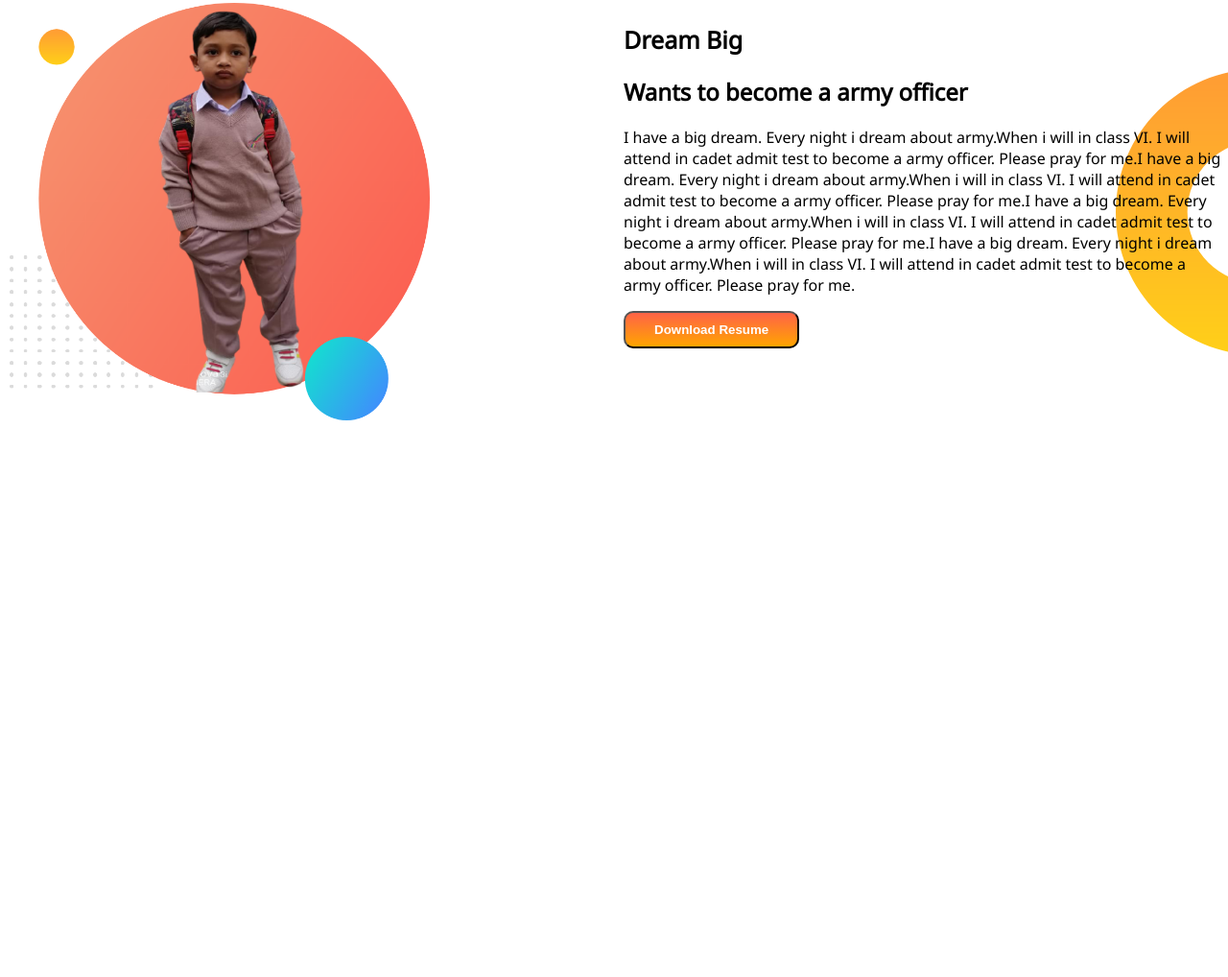
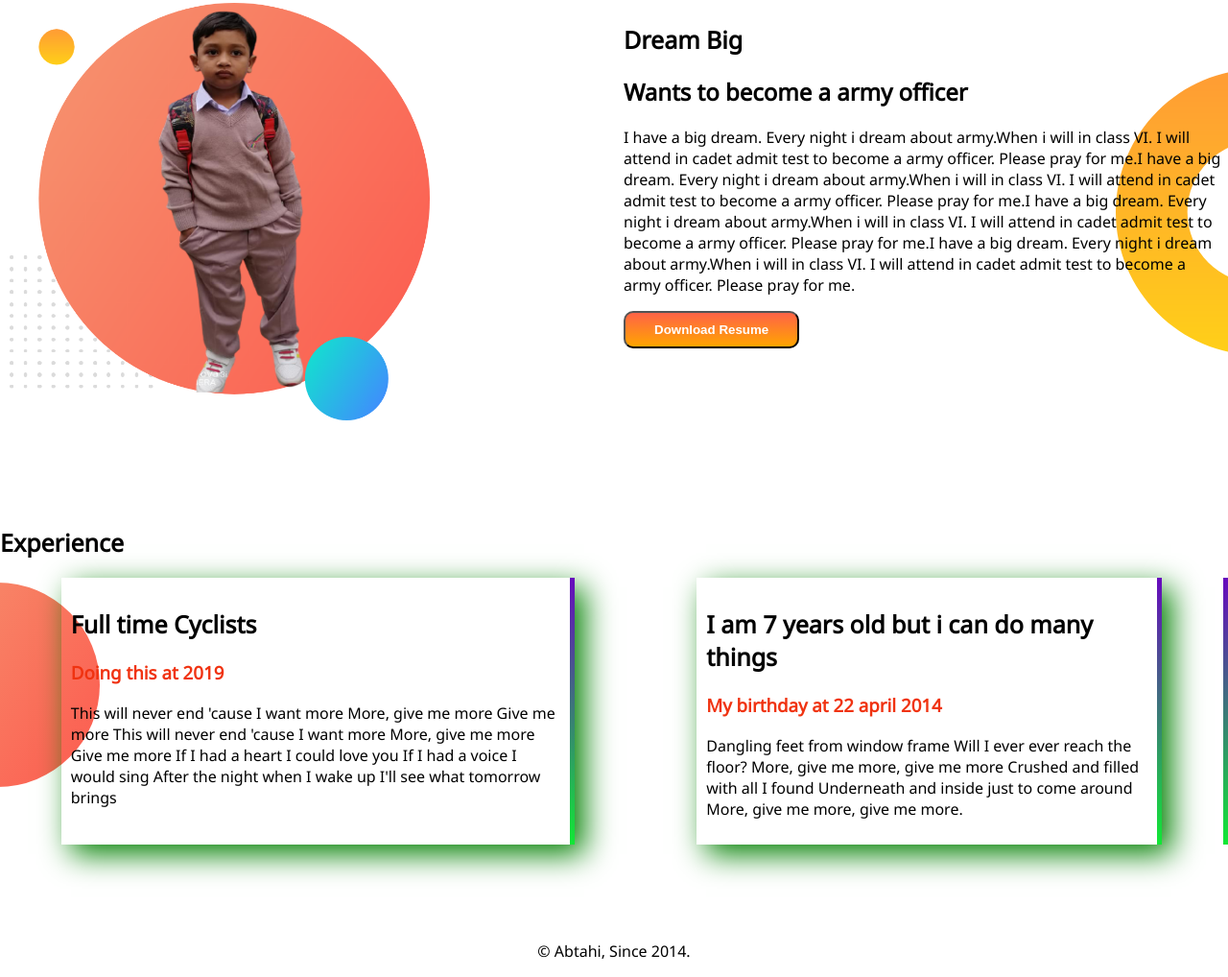
Before and after one commit to KayserEKhuda/myProtfolio, a plain HTML site: page index.html in a window 1280 px wide. Shown: the part 547-1565 px from the top of the page at 96% size. Before the commit the page ends 1095 px from the top, so only its background shows below. Drawn offline with Linux system fonts and the light colour scheme; a web font is replaced by a local one.

Commit message:
Expereince & footer added

```diff
--- a/index.html
+++ b/index.html
@@ -11,9 +11,10 @@
     <link rel="stylesheet" href="style.css">
 </head>
 <body>
-    <section class="top-banner">
+    <section class="top-banner flexible-con">
         <div class="content">
-            <h1>Wellcome to <br><span>Abtahi Rahman</span> World</h1>
+            <h1>Wellcome to </h1>
+                <h1 ><span class="set-color">Abtahi Rahman </span>World</h1>
             <h2>Top Cyclists in Shahjadpur. Now deals with bike.  </h2>
             <p>
                 My name is Abtahi Rahman. I am from Shahjadpur, sirajganj. I read in class one.
@@ -31,7 +32,8 @@
             <img src="images/my-bg.png" alt="abtahi">
         </div>
     </section>
-    <section class="dream-big">
+
+    <section class="dream-big flexible-con">
         <div class="content">
             <img src="images/my-bg2nd.png" alt="2nd pic">
         </div>
@@ -50,6 +52,44 @@
             </button>
         </div>
     </section>
+    <section class="last-part">
+        <h1>Experience</h1>
+        <div id="full-id" class="flexible-con">
+            <div id="expoId-color" class="expo-item">
+                <h1>Full time Cyclists</h1>
+                <h3 class="set-color">Doing this at 2019</h3>
+                <p>
+                    This will never end 'cause I want more
+                    More, give me more
+                    Give me more
+                    This will never end 'cause I want more
+                    More, give me more
+                    Give me more
+                    If I had a heart I could love you
+                    If I had a voice I would sing
+                    After the night when I wake up
+                    I'll see what tomorrow brings
+                </p>
+            </div>
 
+            <div id="expoId-color" class="expo-item">
+                <h1>I am 7 years old but i can do many things</h1>
+                <h3 class="set-color">My birthday at 22 april 2014</h3>
+                <p>
+                    Dangling feet from window frame
+                    Will I ever ever reach the floor?
+                    More, give me more, give me more
+                    Crushed and filled with all I found
+                    Underneath and inside just to come around
+                    More, give me more, give me more.
+                </p>
+            </div>
+        </div>
+    </section>
+    <footer>
+        <p>
+            © Abtahi, Since 2014.
+        </p>
+    </footer>
 </body>
 </html>
--- a/style.css
+++ b/style.css
@@ -5,10 +5,10 @@ body{
 h1{
     font-size: 25px;
 }
-span{
-    color: olive;
+.set-color{
+    color: rgb(240, 51, 17);
 }
-section{
+.flexible-con{
     display: flex;
     margin-bottom: 100px;
 }
@@ -38,3 +38,31 @@ button a{
     background-repeat: no-repeat;
     background-position: right;
 }
+.expo-item{
+    box-shadow: 10px 10px 30px green;
+    max-width: 40%;
+    margin-left: 5%;
+    margin-right: 5%;
+    padding: 10px;
+    /* border-radius: 10px;
+    border-right: 5px solid violet; */
+}
+.last-part{
+    background-image: url(images/exp-bg.png);
+    background-repeat: no-repeat;
+    background-position: left;
+
+}
+#expoId-color{
+    border-right: 5px solid violet;
+    border-image: linear-gradient(rgb(103, 9, 190),rgb(16, 233, 52));
+    border-image-slice: 1;
+}
+#full-id{
+    border-right: 5px solid violet;
+    border-image: linear-gradient(rgb(103, 9, 190),rgb(16, 233, 52));
+    border-image-slice: 1;
+}
+footer p{
+    text-align: center;
+}
```
Also changed, not shown: images/exp-bg.png (added).
